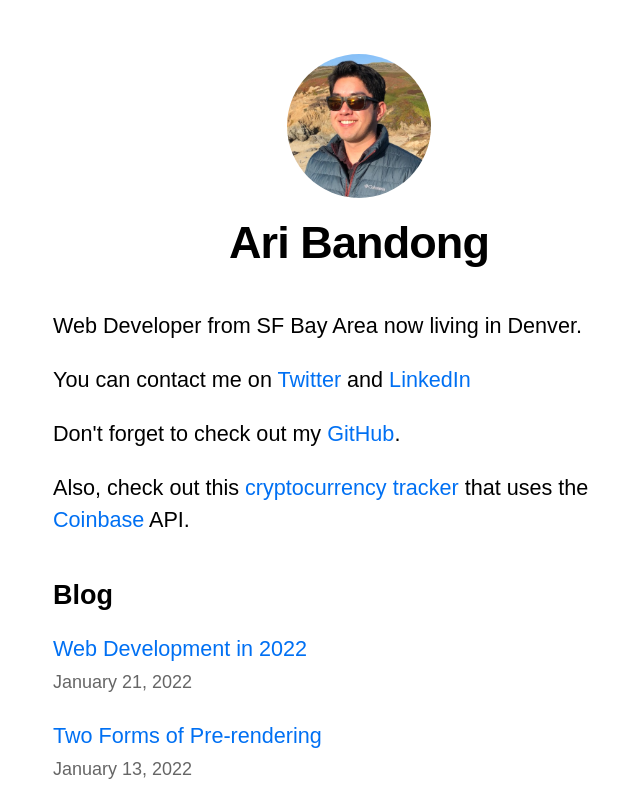
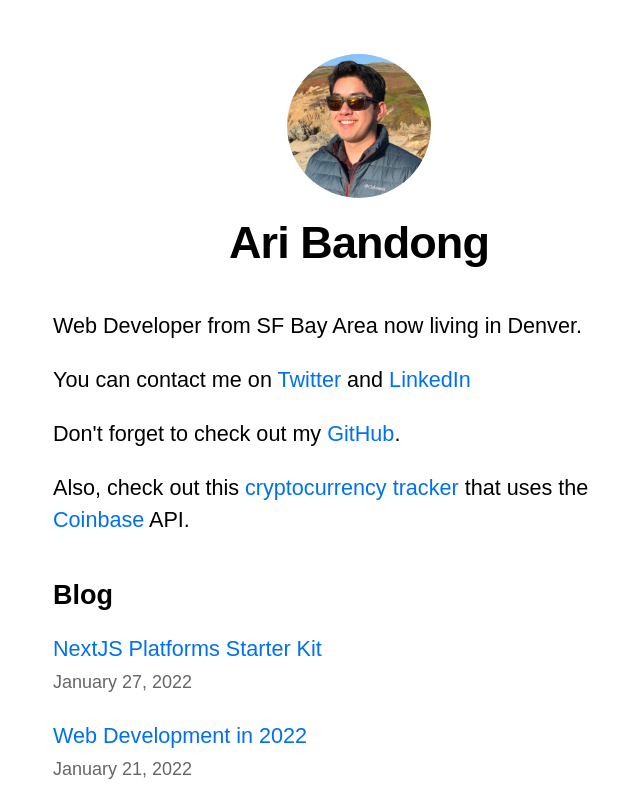
Before and after one commit to ariband5/nextjs-blog, a Next.js app: page / in a window 1280 px wide. Shown: the top 800 px of the page, without its empty margins (281-921 px from the left). Built offline with nearby package versions, Linux system fonts and the light colour scheme.

Commit message:
Crypto Back button

```diff
--- /dev/null
+++ b/posts/nextjs.md
@@ -0,0 +1,6 @@
+---
+title: 'NextJS Platforms Starter Kit'
+date: "2022-01-27"
+---
+
+I am working through a side project where I am learning how to use some new technologies that incorporate a PlanetScale database with Prisma's ORM on Vercel's Platforms Starter Kit. After installing the needed dependencies in my project, I went to configure settings to provision the database, and I am receiving error messages even though I'd been following the instructions laid out in the documentation very closely! A few Google searches got me nowhere and after some skimming of Stack Overflow threads, I found a README on GitHub that contained a link to a page where one can post issues. One of the developers reached out about including a DATABASE_URL in the .env file. I discovered that my .env file was named .env.example! The developer said it was great feedback and they updated the tutorial including a note that said to make sure to change the name of your .env file!
```
Also changed, not shown: pages/crypto.js (+8 -0 lines).
